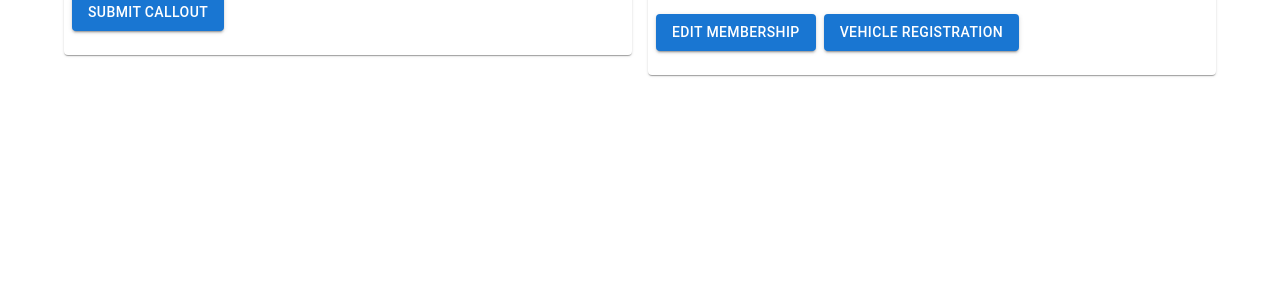
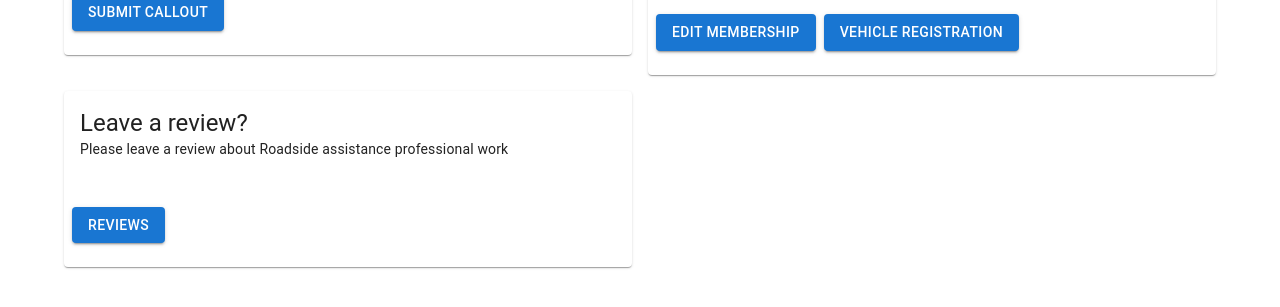
Before and after one commit to emma-edwards/CSCI314-C13, a React (Create React App) app in the folder my-react-app/: page /MemberHome in a window 1280 px wide. Shown: the part 439-746 px from the top of the page. Built offline with nearby package versions, Linux system fonts and the light colour scheme; what google-maps-react would draw is missing.

Commit message:
Fixed Index routes for ReviewNRating page, Added link section from MemberHome to the ReviewNRating page, ReviewNRating page structure

```diff
--- a/my-react-app/src/Pages/MemberHome.js
+++ b/my-react-app/src/Pages/MemberHome.js
@@ -89,6 +89,31 @@ const MemberHome = () => {
                             </Card>
                         </item>
                     </Grid>
+                    <Grid item xs={6} sm={3}>
+                        <item>
+                            <Card sx={{ minWidth: 275 }}>
+                                <CardContent>
+                                    <Typography variant="h5" component="div">
+                                        Leave a review?
+                                    </Typography>
+                                    <Typography variant="body2">
+                                        Please leave a review about Roadside assistance professional work
+                                    </Typography>
+                                </CardContent>
+                                <CardActions>
+                                    <RouterLink to="/ReviewNRating">
+                                        <Button
+                                            type="submit"
+                                                fullWidth
+                                                variant="contained"
+                                                sx={{ mt: 3, mb: 2 }}
+                                                >
+                                            Reviews</Button>
+                                    </RouterLink>
+                                </CardActions>
+                            </Card>
+                        </item>
+                    </Grid>
                 </Grid>
 
             </Box>
--- a/my-react-app/src/Pages/ReviewNRating.js
+++ b/my-react-app/src/Pages/ReviewNRating.js
@@ -1,3 +1,35 @@
-/*
-Review and rate a callout
-*/
+import * as React from 'react';
+import ReactDOM from 'react-dom';
+import Rating from '@mui/material/Rating';
+import TextareaAutosize from '@mui/base/TextareaAutosize';
+import TextField from "@mui/material/TextField";
+import Button from '@mui/material/Button';
+import Typography from '@mui/material/Typography';
+import Container from '@mui/material/Container';
+import Link from '@mui/material/Link';
+
+// Page is modified using Material UI library
+
+function ReviewNRating() {
+    return (
+    <React.Fragment>
+        <Container fixed={true}>
+            <Typography variant="h6" gutterBottom>
+                Review and rating
+            </Typography>
+            <TextareaAutosize
+                minRows={4}
+                aria-label="maximum height"
+                placeholder="Insert review here maximum 50 words..."
+                defaultValue=""
+                style={{ width: 300 }}
+            />
+            <br />
+            <Rating default={1} /><br />
+            <Button href="/MemberHome" variant="outlined">Submit Review</Button>
+        </Container>
+    </React.Fragment>
+  );
+}
+
+export default ReviewNRating;
--- a/my-react-app/src/index.js
+++ b/my-react-app/src/index.js
@@ -29,6 +29,7 @@ import 'bootstrap/dist/css/bootstrap.css';
 import PSignIn from './Pages/PSignIn';
 
 import Payment from './Pages/Payment';
+import ReviewNRating from './Pages/ReviewNRating';
 
 export default function App() {
   return (
@@ -56,6 +57,7 @@ export default function App() {
           <Route path="CancelClaim" element={<CancelClaim />} />
           <Route path="Payment/:amount" element={<Payment />} />
           <Route path="MemberHome" element={<MemberHome />} />
+          <Route path="ReviewNRating" element={<ReviewNRating/>} />
         </Route>
 
         <Route element={<PNav />}>
```
